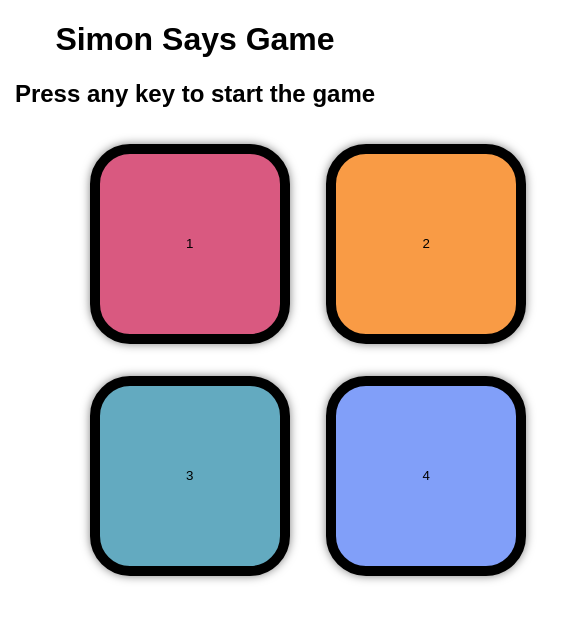
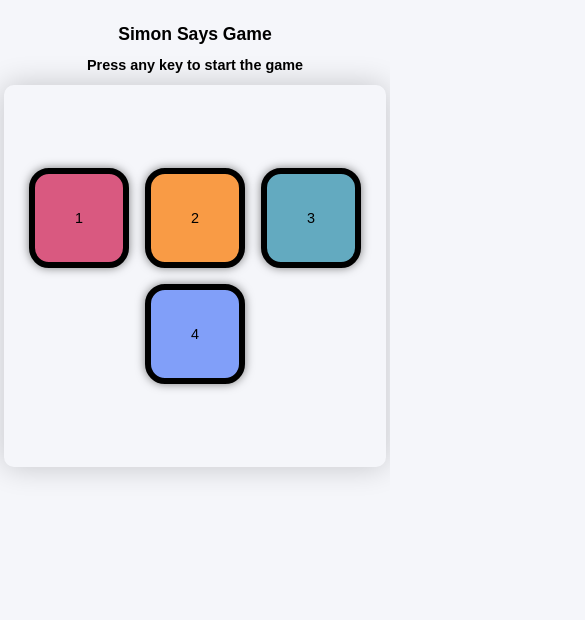
Before and after one commit to R-Dhawale/Simon-Say-Game, a plain HTML site: page index.html in a window 390 px wide. Shown: the top 620 px of the page, 585 px wide, since content can reach past the window. Drawn offline with Linux system fonts and the light colour scheme.

Commit message:
Update style.css

```diff
--- a/style.css
+++ b/style.css
@@ -1,37 +1,66 @@
 body {
     text-align: center;
+    font-family: Arial, sans-serif;
+    margin: 0;
+    padding: 0;
+    min-height: 100vh;
+    background: #f5f6fa; /* Changed from #181c2f to a light color */
+    box-sizing: border-box;
+}
 
-    font-family: Arial, sans-serif;
+h1 {
+    font-size: 2.2rem;
+    margin-top: 1.5rem;
 }
 
 h2 {
-    font-size: 1.5rem;
-    margin-top: 20px;
+    font-size: 1.2rem;
+    margin-top: 10px;
 }
 
 .main {
     display: flex;
     flex-wrap: wrap;
     justify-content: center;
+    align-items: center;
     margin: auto;
     border-radius: 20px;
-    width: 600px;
-    height: 600px;
+    width: 90vw;
+    max-width: 600px;
+    height: 90vw;
+    max-height: 600px;
+    min-width: 260px;
+    min-height: 260px;
+    background: rgba(255,255,255,0.03);
+    box-shadow: 0 0 30px rgba(0,0,0,0.2);
+}
 
+.line-one {
+    display: flex;
+    flex-wrap: wrap;
+    justify-content: center;
+    width: 100%;
 }
 
 .btn {
-    height: 200px;
-    width: 200px;
+    height: 40vw;
+    width: 40vw;
+    max-width: 200px;
+    max-height: 200px;
+    min-width: 100px;
+    min-height: 100px;
     border-radius: 20%;
-    border: 10px solid black;
-    margin: 1rem;
+    border: 6px solid black;
+    margin: 0.5rem;
     box-shadow: 0 0 10px rgba(0, 0, 0, 0.5);
+    font-size: 1.5rem;
+    transition: box-shadow 0.2s, transform 0.1s;
 }
 
-.btn:hover {
+.btn:hover, .btn:active {
     cursor: pointer;
     box-shadow: 0 0 20px rgba(0, 0, 0, 0.8);
+    transform: scale(1.05);
 }
 
 .red {
@@ -51,10 +80,62 @@ h2 {
 }
 
 .flash {
-    background-color: white;
+    background-color: white !important;
 }
 
 .wrong {
     background-color: #ff4c4c !important;
     transition: background-color 0.2s;
 }
+
+/* Responsive adjustments */
+@media (max-width: 700px) {
+    .main {
+        width: 98vw;
+        height: 98vw;
+        max-width: 98vw;
+        max-height: 98vw;
+        min-width: 200px;
+        min-height: 200px;
+    }
+    .btn {
+        height: 40vw;
+        width: 40vw;
+        max-width: 160px;
+        max-height: 160px;
+        min-width: 80px;
+        min-height: 80px;
+        font-size: 1.1rem;
+    }
+    h1 {
+        font-size: 1.5rem;
+    }
+    h2 {
+        font-size: 1rem;
+    }
+}
+
+@media (max-width: 450px) {
+    .main {
+        width: 100vw;
+        height: 100vw;
+        min-width: 150px;
+        min-height: 150px;
+        border-radius: 10px;
+    }
+    .btn {
+        height: 38vw;
+        width: 38vw;
+        max-width: 100px;
+        max-height: 100px;
+        min-width: 60px;
+        min-height: 60px;
+        font-size: 0.9rem;
+    }
+    h1 {
+        font-size: 1.1rem;
+    }
+    h2 {
+        font-size: 0.9rem;
+    }
+}
```
